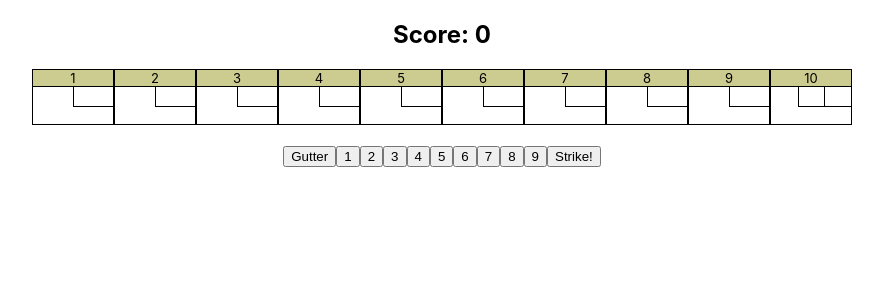
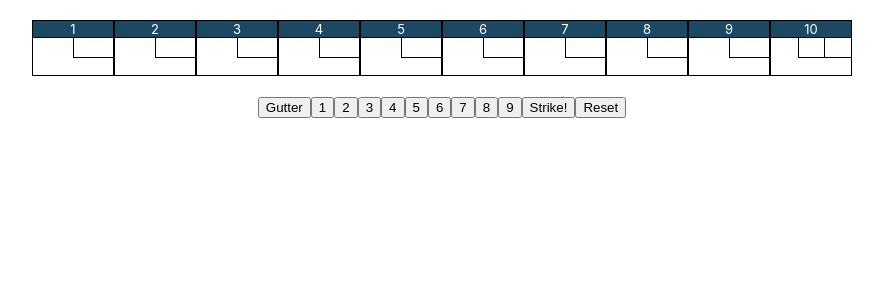
Before and after one commit to brentdanley/bowling-scores, a React (Create React App) app: page / in a window 1280 px wide. Shown: the top 300 px of the page, without its empty margins (198-1081 px from the left). Built offline with nearby package versions, Linux system fonts and the light colour scheme.

Commit message:
Adds string reset button

```diff
--- a/src/App.js
+++ b/src/App.js
@@ -12,7 +12,6 @@ function App() {
     <div className="App">
       <header className="App-header">
       </header>
-      <h2>{`Score: ${totalScore}`}</h2>
       <Frames frames={frames} score={totalScore} />
       <Rolls updateFrames={setFrames} frames={frames} score={totalScore} updateScore={setTotalScore} />
     </div>
--- a/src/components/Rolls.js
+++ b/src/components/Rolls.js
@@ -1,4 +1,5 @@
 import React, { useState } from 'react'
+import {Frame} from '../App'
 
 const Rolls = (props) => {
     const [pinsLeft, setPins] = useState(10)
@@ -65,6 +66,12 @@ const Rolls = (props) => {
 
     }
 
+    const resetString = () => {
+        props.updateFrames([new Frame(),new Frame(),new Frame(),new Frame(),new Frame(),new Frame(),new Frame(),new Frame(),new Frame(),new Frame()])
+        setPins(10)
+        setCurrentFrame(0)
+    }
+
     return (
         <div>
             {
@@ -76,6 +83,7 @@ const Rolls = (props) => {
                         >{(i === pinsLeft && !isFirstRoll) ? 'Spare!' : button}</button>
                 })
             }
+            <button onClick={resetString}>Reset</button>
         </div>
     )
 }
--- a/src/components/SingleFrame.js
+++ b/src/components/SingleFrame.js
@@ -22,17 +22,6 @@ let frameJSX = (frame, i, stringScore) => {
         return <><div className={styles.roll1}>{frame.roll1 < 10 ? frame.roll1 : 'X'}</div><div className={styles.roll2}>{frame.roll2 !== null && frame.roll1 + frame.roll2 === 10 ? '/' : frame.roll2}</div><div className={styles.roll3}>{frame.roll3}</div><div className={styles.score}>{isCompletedFrame(frame) ? stringScore : ''}</div></>
     }
     return <><div className={styles.roll1}>{frame.roll1 < 10 ? frame.roll1 : ''}</div><div className={styles.roll2}>{roll2(frame)}</div><div className={styles.score}>{isCompletedFrame(frame) ? stringScore : ''}</div></>
-    // Strike!
-    if (frame.roll1 === 10) {
-        return <><div className={styles.roll1}></div><div className={styles.roll2}>X</div><div className={styles.score}>{isCompletedFrame(frame) ? stringScore : ''}</div></>
-    }
-
-    // Spare
-    if (frame.roll1 + frame.roll2 === 10) {
-        return <><div className={styles.roll1}>{frame.roll1}</div><div className={styles.roll2}>/</div><div className={styles.score}>{isCompletedFrame(frame) ? stringScore : ''}</div></>
-    }
-
-    return <><div className={styles.roll1}>{frame.roll1}</div><div className={styles.roll2}>{frame.roll2}</div><div className={styles.score}>{isCompletedFrame(frame) ? stringScore : ''}</div></>
 }
 
 const SingleFrame = ({ frame, index, stringScore }) => {
--- a/src/components/SingleFrame.module.scss
+++ b/src/components/SingleFrame.module.scss
@@ -30,9 +30,10 @@
 
     .frame {
         grid-area: frame;
-        background-color: rgb(204, 204, 145);
+        background-color: rgb(26, 72, 101);
         border-bottom: 1px solid black;
         font-size: small;
+        color: white;
     }
 
     .score {
```
